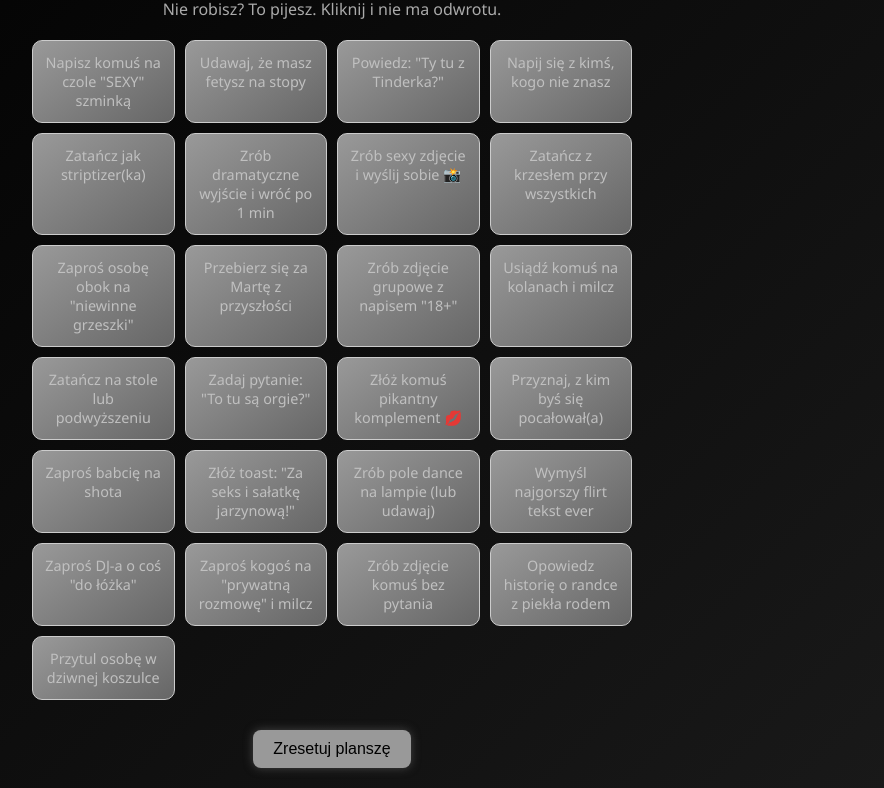
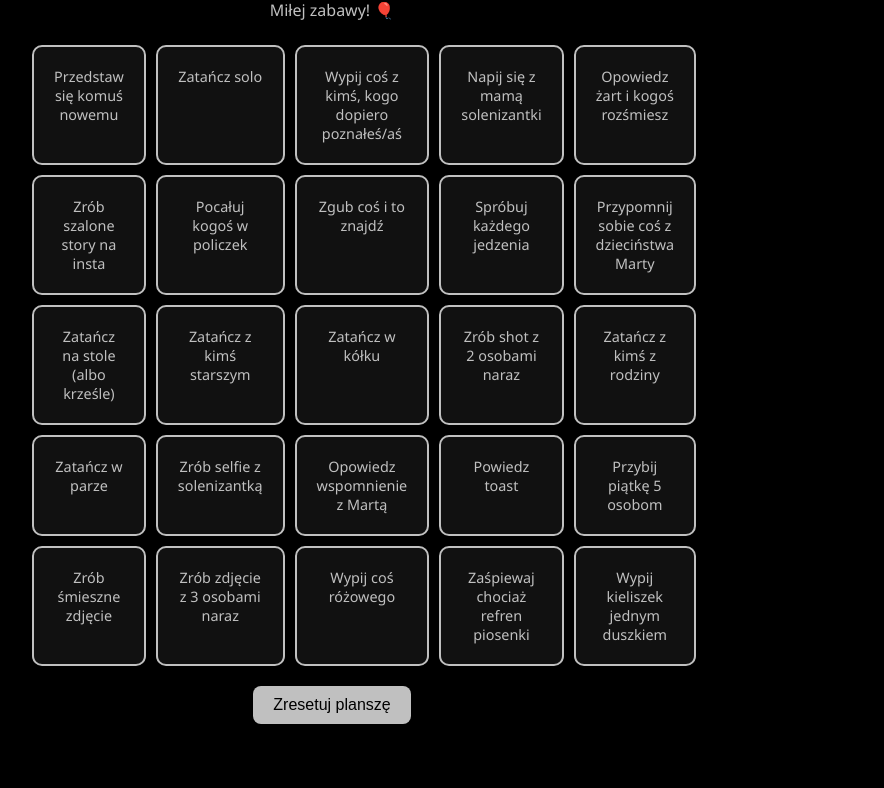
Before and after one commit to sarenkaaaaaaaa/18-marty, a plain HTML site: page index.html in a window 1280 px wide. Shown: the part 104-892 px from the top of the page, without its empty margins (308-1192 px from the left). After the commit the page ends 844 px from the top, so only its background shows below. Drawn offline with nearby package versions, Linux system fonts and the light colour scheme.

Commit message:
Update index.html

```diff
--- a/index.html
+++ b/index.html
@@ -3,147 +3,149 @@
 <head>
   <meta charset="UTF-8" />
   <meta name="viewport" content="width=device-width, initial-scale=1.0" />
-  <title>Bingo 18-nastkowe</title>
+  <title>Bingo Marty 🎉</title>
   <style>
-    :root {
-      --bg-dark: #000;
-      --bg-dark2: #1a1a1a;
-      --silver: #c0c0c0;
-      --highlight: #fff;
-      --cell-bg: linear-gradient(145deg, #999, #666);
-      --cell-active: #111;
-    }
-
-    * {
-      box-sizing: border-box;
+    body {
       margin: 0;
-      padding: 0;
-    }
-
-    body {
-      font-family: 'Segoe UI', Tahoma, Geneva, Verdana, sans-serif;
-      background: linear-gradient(135deg, var(--bg-dark), var(--bg-dark2));
-      color: var(--silver);
+      font-family: 'Segoe UI', sans-serif;
+      background-color: #000;
+      color: silver;
       display: flex;
       flex-direction: column;
       align-items: center;
+      justify-content: center;
       min-height: 100vh;
-      padding: 20px;
+      text-align: center;
+      padding: 1em;
     }
 
     h1 {
-      font-size: 2.4em;
-      margin: 20px 0 10px;
-      text-shadow: 0 0 10px #888;
-      color: var(--silver);
-      text-align: center;
+      font-size: 2em;
+      margin-bottom: 0.2em;
     }
 
     p {
-      color: #aaa;
-      margin-bottom: 20px;
+      margin-bottom: 1.5em;
     }
 
     .grid {
       display: grid;
-      grid-template-columns: repeat(auto-fit, minmax(120px, 1fr));
+      grid-template-columns: repeat(5, 1fr);
       gap: 10px;
       max-width: 600px;
       width: 100%;
     }
 
     .cell {
-      background: var(--cell-bg);
-      border: 1px solid #ccc;
+      background: #111;
+      border: 2px solid silver;
+      padding: 20px;
+      cursor: pointer;
       border-radius: 10px;
-      padding: 12px;
+      transition: 0.2s;
+      user-select: none;
       font-size: 0.9em;
-      text-align: center;
-      cursor: pointer;
-      transition: 0.3s;
-      user-select: none;
     }
 
     .cell:hover {
-      filter: brightness(1.1);
+      background: #222;
     }
 
     .cell.active {
-      background: var(--cell-active);
-      color: var(--silver);
-      text-decoration: line-through;
-      cursor: default;
+      background-color: silver;
+      color: black;
       pointer-events: none;
     }
 
     .reset-btn {
-      margin-top: 30px;
-      background: #999;
-      color: #000;
+      margin-top: 20px;
+      padding: 10px 20px;
+      background-color: silver;
+      color: black;
       border: none;
-      padding: 10px 20px;
       border-radius: 8px;
+      cursor: pointer;
       font-size: 1em;
-      cursor: pointer;
-      box-shadow: 0 0 10px #444;
     }
 
-    .reset-btn:hover {
-      background: #bbb;
+    .intro-screen {
+      position: fixed;
+      top: 0; left: 0;
+      width: 100vw;
+      height: 100vh;
+      background: black;
+      display: flex;
+      align-items: center;
+      justify-content: center;
+      color: silver;
+      font-size: 2em;
+      z-index: 999;
+      animation: fadeOut 2.5s ease forwards;
+      animation-delay: 1.8s;
+    }
+
+    @keyframes fadeOut {
+      to {
+        opacity: 0;
+        visibility: hidden;
+      }
     }
 
     @media (max-width: 600px) {
-      h1 {
-        font-size: 1.8em;
-      }
-
       .cell {
-        font-size: 0.85em;
-        padding: 10px;
-      }
-
-      .grid {
-        gap: 8px;
+        padding: 14px;
+        font-size: 0.8em;
       }
     }
   </style>
 </head>
 <body>
-  <h1>🖤 Bingo Marty 18 🖤</h1>
-  <p>Nie robisz? To pijesz. Kliknij i nie ma odwrotu.</p>
-  <div class="grid" id="bingoGrid"></div>
-  <button class="reset-btn" onclick="resetBoard()">Zresetuj planszę</button>
+  <div id="intro" class="intro-screen">
+    <h2>🎉 Witaj na 18-stce Marty i Ewy! 🎉</h2>
+  </div>
 
+  <h1 style="display:none;">🖤 Bingo Marty i Ewy 18 🖤</h1>
+  <p style="display:none;">Miłej zabawy! 🎈</p>
+  <div class="grid" id="bingoGrid" style="display:none;"></div>
+  <button class="reset-btn" onclick="resetBoard()" style="display:none;">Zresetuj planszę</button>
+
+  <audio id="clapSound" src="https://cdn.pixabay.com/download/audio/2022/03/15/audio_88cc0243ee.mp3?filename=small-applause-6695.mp3"></audio>
+
+  <script src="https://cdn.jsdelivr.net/npm/canvas-confetti@1.5.1/dist/confetti.browser.min.js"></script>
   <script>
     const tasks = [
-      "Napij się z kimś, kogo nie znasz",
-      "Zaproś kogoś na \"prywatną rozmowę\" i milcz",
-      "Złóż komuś pikantny komplement 💋",
-      "Zatańcz jak striptizer(ka)",
-      "Powiedz: \"Ty tu z Tinderka?\"",
-      "Zaproś babcię na shota",
-      "Zrób sexy zdjęcie i wyślij sobie 📸",
-      "Udawaj, że masz fetysz na stopy",
-      "Przytul osobę w dziwnej koszulce",
-      "Opowiedz historię o randce z piekła rodem",
-      "Wymyśl najgorszy flirt tekst ever",
-      "Zrób pole dance na lampie (lub udawaj)",
-      "Przyznaj, z kim byś się pocałował(a)",
-      "Złóż toast: \"Za seks i sałatkę jarzynową!\"",
-      "Zaproś DJ-a o coś \"do łóżka\"",
-      "Zaproś osobę obok na \"niewinne grzeszki\"",
-      "Zatańcz z krzesłem przy wszystkich",
-      "Usiądź komuś na kolanach i milcz",
-      "Zrób zdjęcie komuś bez pytania",
-      "Zrób dramatyczne wyjście i wróć po 1 min",
-      "Przebierz się za Martę z przyszłości",
-      "Napisz komuś na czole \"SEXY\" szminką",
-      "Zatańcz na stole lub podwyższeniu",
-      "Zadaj pytanie: \"To tu są orgie?\"",
-      "Zrób zdjęcie grupowe z napisem \"18+\""
+      "Napij się z mamą solenizantki",
+      "Zrób zdjęcie z 3 osobami naraz",
+      "Zatańcz z kimś z rodziny",
+      "Opowiedz żart i kogoś rozśmiesz",
+      "Wypij coś z kimś, kogo dopiero poznałeś/aś",
+      "Zrób selfie z solenizantką",
+      "Pocałuj kogoś w policzek",
+      "Zatańcz solo",
+      "Wypij kieliszek jednym duszkiem",
+      "Zaśpiewaj chociaż refren piosenki",
+      "Przybij piątkę 5 osobom",
+      "Powiedz toast",
+      "Zatańcz w parze",
+      "Opowiedz wspomnienie z Martą",
+      "Zrób śmieszne zdjęcie",
+      "Spróbuj każdego jedzenia",
+      "Zgub coś i to znajdź",
+      "Zatańcz z kimś starszym",
+      "Wypij coś różowego",
+      "Zrób szalone story na insta",
+      "Przypomnij sobie coś z dzieciństwa Marty",
+      "Przedstaw się komuś nowemu",
+      "Zatańcz w kółku",
+      "Zrób shot z 2 osobami naraz",
+      "Zatańcz na stole (albo krześle)"
     ];
 
     const grid = document.getElementById("bingoGrid");
+    const title = document.querySelector("h1");
+    const desc = document.querySelector("p");
+    const btn = document.querySelector(".reset-btn");
+    const clapSound = document.getElementById("clapSound");
 
     function shuffle(arr) {
       for (let i = arr.length - 1; i > 0; i--) {
@@ -163,6 +165,7 @@
         div.addEventListener("click", () => {
           if (!div.classList.contains("active")) {
             div.classList.add("active");
+            checkWin();
           }
         });
         grid.appendChild(div);
@@ -173,7 +176,43 @@
       createBoard();
     }
 
-    createBoard();
+    function checkWin() {
+      const active = document.querySelectorAll(".cell.active").length;
+      if (active === 5) {
+        clapSound.play();
+        confettiBoom();
+      }
+    }
+
+    function confettiBoom() {
+      const duration = 2 * 1000;
+      const end = Date.now() + duration;
+      const defaults = { startVelocity: 30, spread: 360, ticks: 60, zIndex: 9999 };
+
+      const interval = setInterval(() => {
+        const timeLeft = end - Date.now();
+        if (timeLeft <= 0) {
+          clearInterval(interval);
+        }
+
+        confetti({
+          particleCount: 40,
+          origin: { x: Math.random(), y: Math.random() - 0.2 },
+          ...defaults
+        });
+      }, 200);
+    }
+
+    window.addEventListener("load", () => {
+      setTimeout(() => {
+        document.getElementById("intro").style.display = "none";
+        title.style.display = "block";
+        desc.style.display = "block";
+        grid.style.display = "grid";
+        btn.style.display = "inline-block";
+        createBoard();
+      }, 2000);
+    });
   </script>
 </body>
 </html>
```
